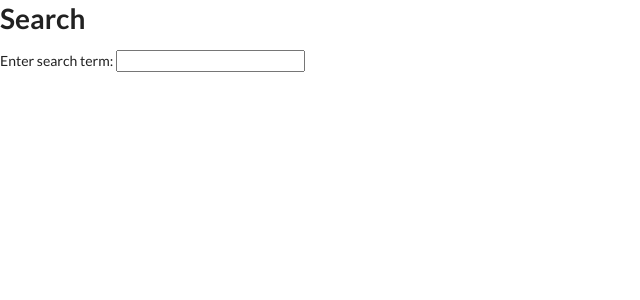
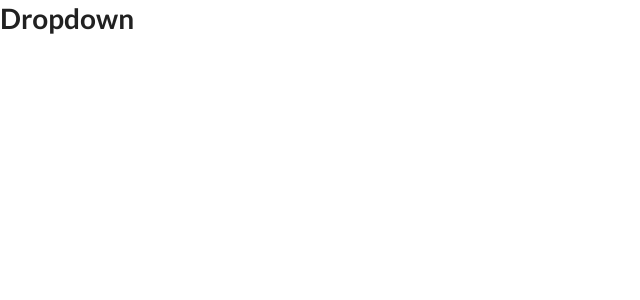
Before and after one commit to darciovilela/accordion-widget, a React (Create React App) app: page /dropdown in a window 1280 px wide. Shown: the top 300 px of the page, without its empty margins (0-640 px from the left). Built offline with nearby package versions, Linux system fonts and the light colour scheme.

Commit message:
Implementing new dropdown widget

```diff
--- a/src/App.js
+++ b/src/App.js
@@ -1,6 +1,7 @@
 import React from 'react';
 import Accordion from './components/Accordion';
 import Search from './components/Search';
+import Dropdown from './components/Dropdown';
 
 const items = [
   {
@@ -19,11 +20,29 @@ const items = [
   },
 ];
 
+
+const options = [
+  {
+    label: 'The Color Red',
+    value: 'Red'
+  },
+
+  {
+    label: 'The Color Green',
+    value: 'Green'
+  },
+
+  {
+    label: 'The Color Blue',
+    value: 'Blue'
+  }
+]
+
 // Component
 const MyApp = () => {
   return (
     <div>
-      <Search />
+      <Dropdown options={options} />
     </div>
   );
 };
--- /dev/null
+++ b/src/components/Dropdown.js
@@ -0,0 +1,7 @@
+import React from 'react';
+
+const Dropdown = () => {
+  return <h1>Dropdown</h1>;
+};
+
+export default Dropdown;
```
